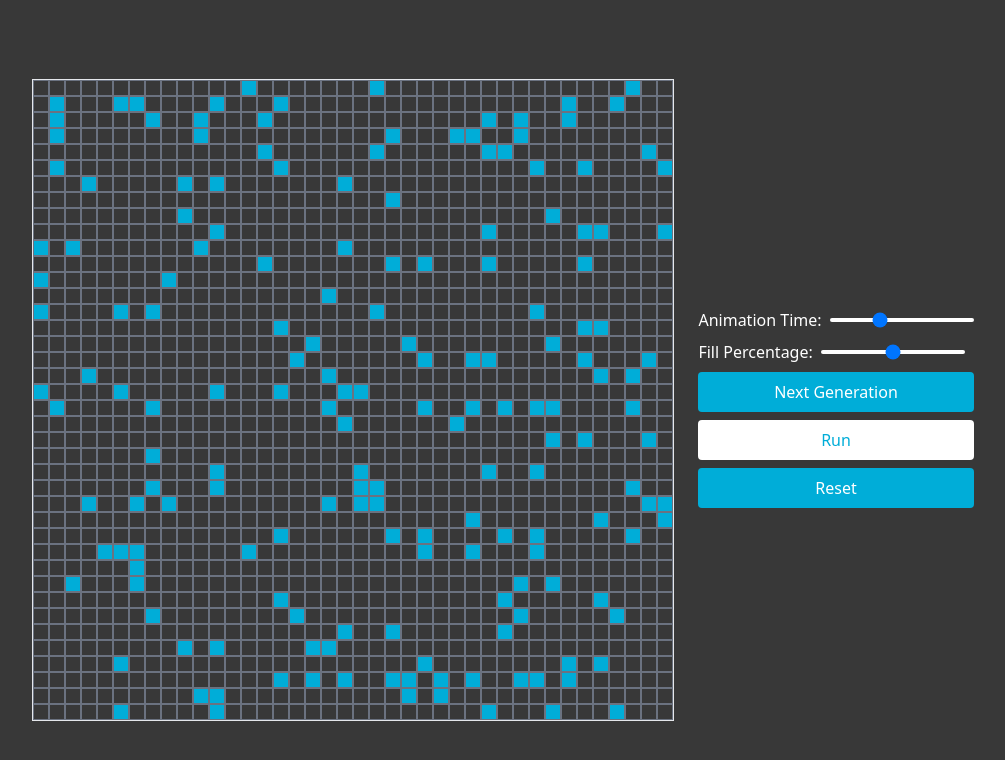
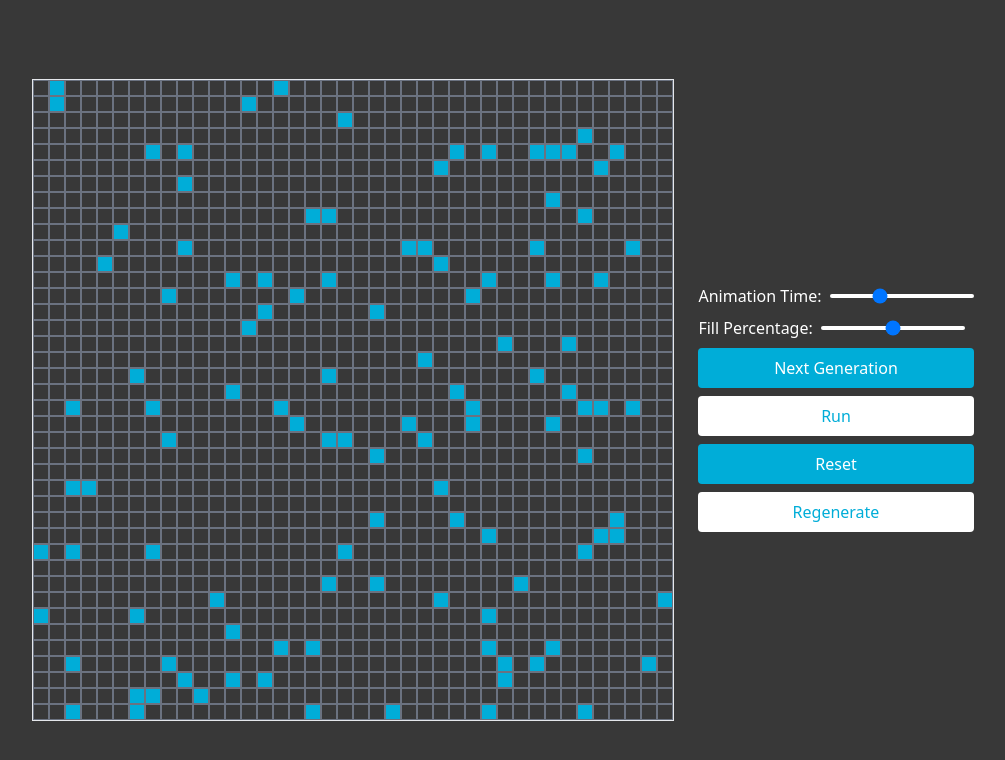
Before and after one commit to pvwnthem/gomathx, a React (Vite) app in the folder client/: page /tools/game-of-life in a window 1280 px wide. Shown: the top 760 px of the page, without its empty margins (137-1142 px from the left). Built offline with nearby package versions, Linux system fonts and the light colour scheme.

Commit message:
add regenerate button

```diff
--- a/client/src/components/tools/GameOfLife.tsx
+++ b/client/src/components/tools/GameOfLife.tsx
@@ -12,17 +12,7 @@ const GameOfLife = () => {
   const [fillPercentage, setFillPercentage] = useState(50);
 
   useEffect(() => {
-    // Initialize the grid with the initial state (e.g., all cells are dead).
-    const initialGrid = Array.from({ length: GRID_SIZE }, () => Array(GRID_SIZE).fill(0));
-
-    // Randomly fill in some squares on the initial grid.
-    for (let i = 0; i < ((fillPercentage * 1.5) / (GRID_SIZE ^ 2)) * 100; i++) {
-      const row = Math.floor(Math.random() * GRID_SIZE);
-      const col = Math.floor(Math.random() * GRID_SIZE);
-      initialGrid[row][col] = 1;
-    }
-
-    setGrid(initialGrid);
+    handleRegenerate();
   }, [fillPercentage]);
 
   const handleNextGeneration = useCallback(async () => {
@@ -38,6 +28,19 @@ const GameOfLife = () => {
       // setError('An error occurred while fetching the next generation.');
     }
   }, [grid, speed, fillPercentage]);
+
+  const handleRegenerate = useCallback(async () => {
+
+    let initialGrid = Array.from({ length: GRID_SIZE }, () => Array(GRID_SIZE).fill(0));
+
+    for (let i = 0; i < ((fillPercentage) / (GRID_SIZE ^ 2)) * 100; i++) {
+      const row = Math.floor(Math.random() * GRID_SIZE);
+      const col = Math.floor(Math.random() * GRID_SIZE);
+      initialGrid[row][col] = 1;
+    }
+
+    setGrid(initialGrid);
+  }, [])
 
   const toggleCell = useCallback((rowIndex: number, colIndex: number) => {
     const updatedGrid = [...grid];
@@ -116,6 +119,9 @@ const GameOfLife = () => {
         <button className='mt-2 px-4 py-2 bg-go text-white rounded' onClick={handleReset}>
           Reset
         </button>
+        <button className='mt-2 px-4 py-2 bg-white go rounded' onClick={handleRegenerate}>
+          Regenerate
+        </button>
       </div>
     </div>
   );
```
